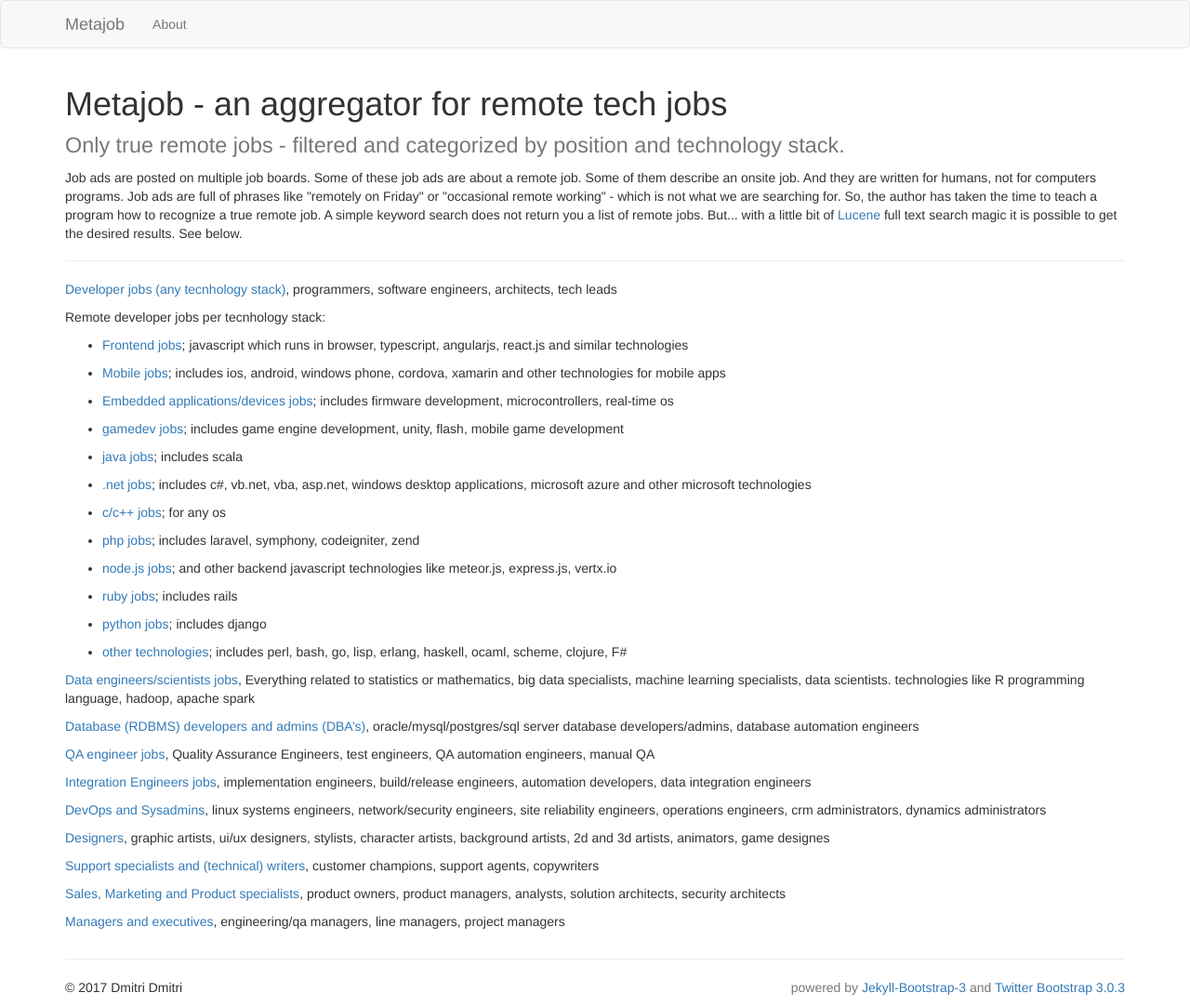
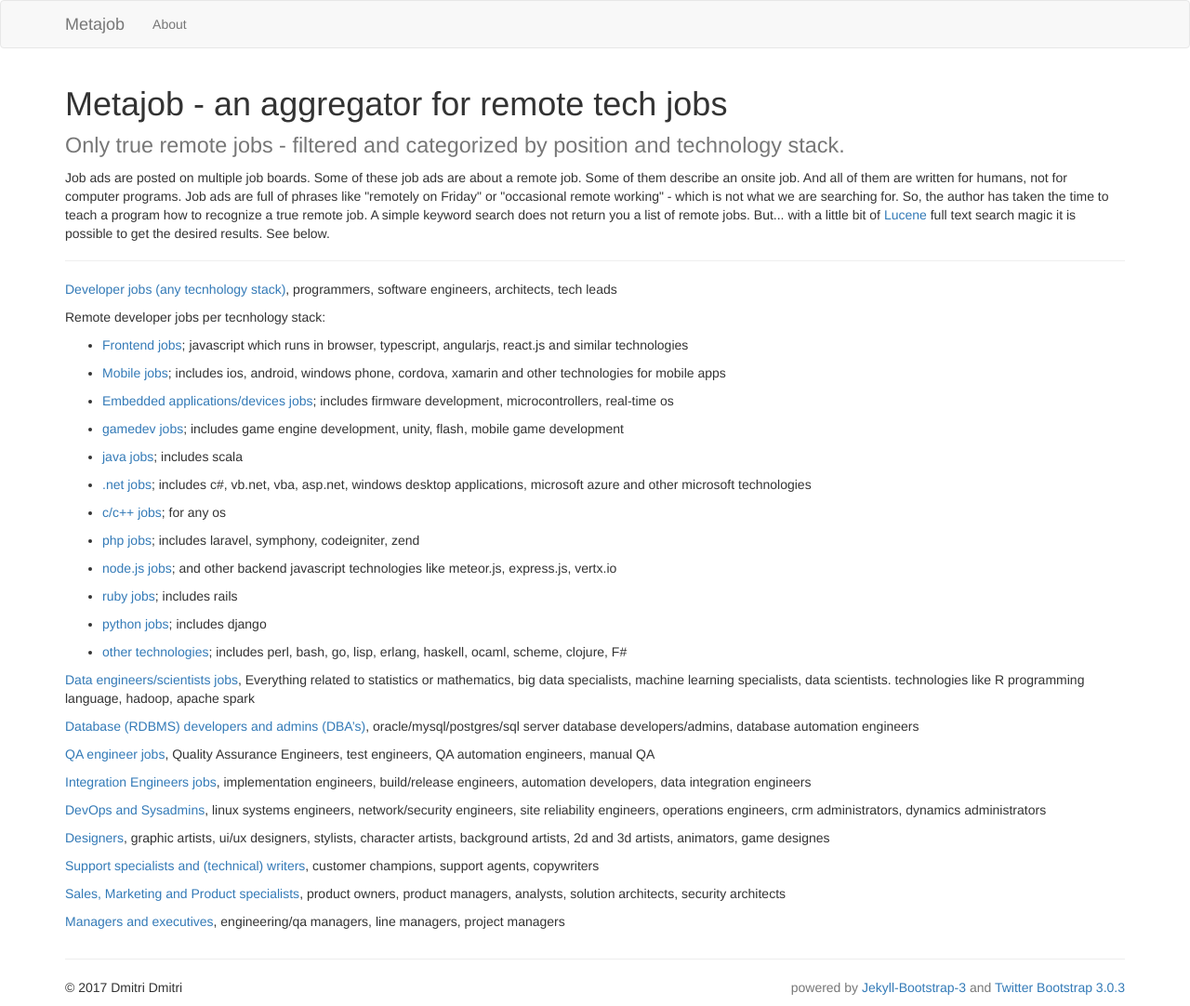
Before and after one commit to stargazer33/remote4me.com, a Jekyll site: the page built from index.md, in a window 1280 px wide. Shown: the whole page at 93% size. Built offline with Jekyll 4.4.1, drawn with Linux system fonts in a browser that asks for light colours; nearby versions of some CDN libraries; library files that are not in the unit come from our copies.

Commit message:
better text on the front page
Former-commit-id: d1f1b2d1acf8041dda40b349ee5d89a3d9eb0466

```diff
--- a/_config.yml
+++ b/_config.yml
@@ -3,7 +3,7 @@
 permalink: /:categories/:year/:month/:day/:title
 
 exclude: [".rvmrc", ".rbenv-version", "README.md", "Rakefile", "changelog.md"]
-highlighter: pygments
+highlighter: rouge
 
 # https://help.github.com/articles/migrating-your-pages-site-from-maruku
 markdown: kramdown
--- a/index.md
+++ b/index.md
@@ -5,7 +5,7 @@ title: Metajob - an aggregator for remote tech jobs
 
 tagline: Only true remote jobs - filtered and categorized by position and technology stack.
 
-undertagline: Job ads are posted on multiple job boards. Some of these job ads are about a remote job. Some of them describe an onsite job. And they are written for humans, not for computers programs. Job ads are full of phrases like "remotely on Friday" or "occasional remote working" - which is not what we are searching for. So, the author has taken the time to teach a program how to recognize a true remote job. A simple keyword search does not return you a list of remote jobs. But... with a little bit of <a href="http://lucene.apache.org/" >Lucene</a> full text search magic it is possible to get the desired results. See below.
+undertagline: Job ads are posted on multiple job boards. Some of these job ads are about a remote job. Some of them describe an onsite job. And all of them are written for humans, not for computer programs. Job ads are full of phrases like "remotely on Friday" or "occasional remote working" - which is not what we are searching for. So, the author has taken the time to teach a program how to recognize a true remote job. A simple keyword search does not return you a list of remote jobs. But... with a little bit of <a href="http://lucene.apache.org/" >Lucene</a> full text search magic it is possible to get the desired results. See below.
 ---
 {% include JB/setup %}
 
```
